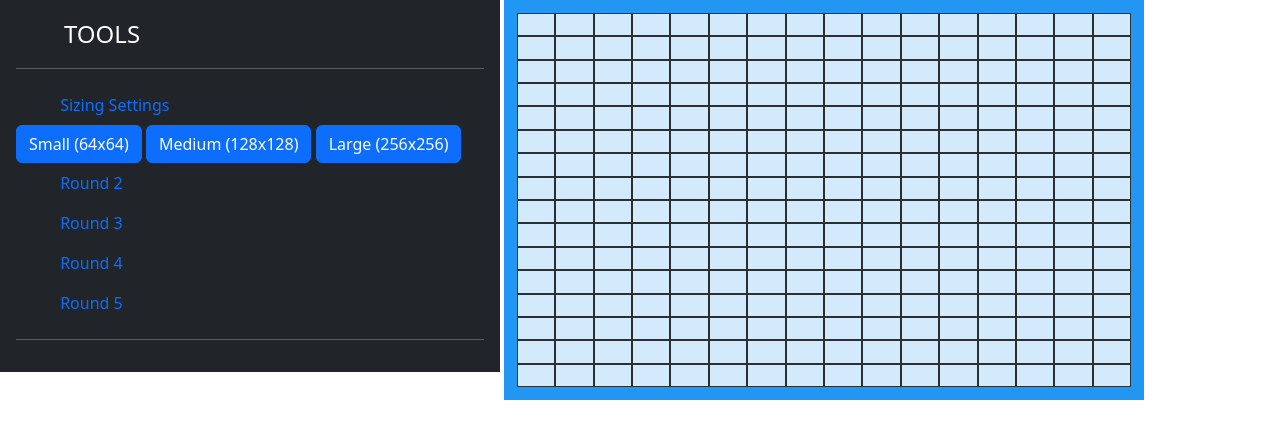
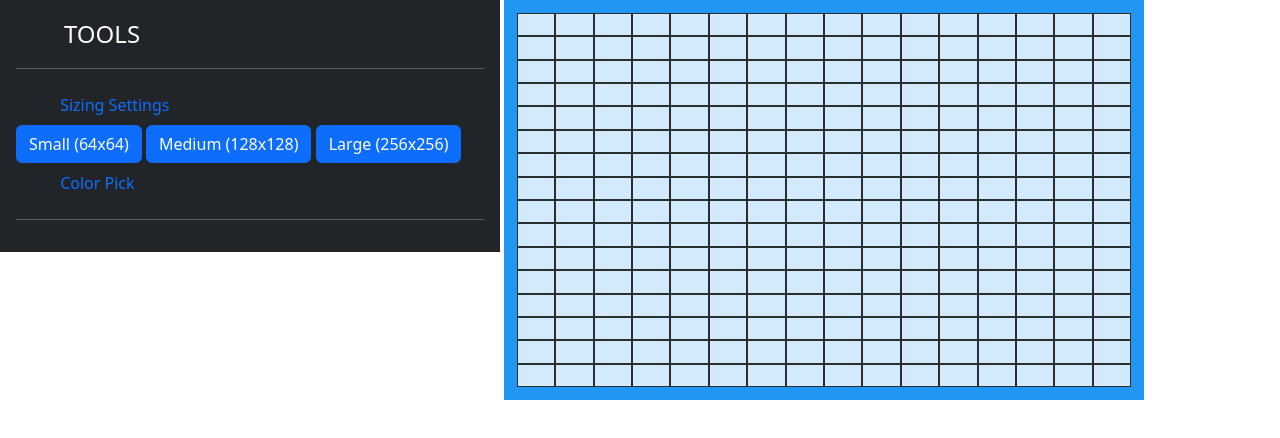
Before and after one commit to greatcoltini/odin-etchasketch, a plain HTML site: page index.html in a window 1280 px wide. Drawn offline with nearby package versions, Linux system fonts and the light colour scheme.

Commit message:
removal of some menu headers

```diff
--- a/index.html
+++ b/index.html
@@ -49,31 +49,7 @@
                         <svg class="bi pe-none me-2" width="16" height="16">
                             <use xlink:href="#speedometer2"></use>
                         </svg>
-                        Round 2
-                    </a>
-                </li>
-                <li>
-                    <a id="r3h" href="#" class="nav-link">
-                        <svg class="bi pe-none me-2" width="16" height="16">
-                            <use xlink:href="#table"></use>
-                        </svg>
-                        Round 3
-                    </a>
-                </li>
-                <li>
-                    <a id="r4h" href="#" class="nav-link">
-                        <svg class="bi pe-none me-2" width="16" height="16">
-                            <use xlink:href="#grid"></use>
-                        </svg>
-                        Round 4
-                    </a>
-                </li>
-                <li>
-                    <a id="r5h" href="#" class="nav-link">
-                        <svg class="bi pe-none me-2" width="16" height="16">
-                            <use xlink:href="#people-circle"></use>
-                        </svg>
-                        Round 5
+                        Color Pick
                     </a>
                 </li>
             </ul>
```
